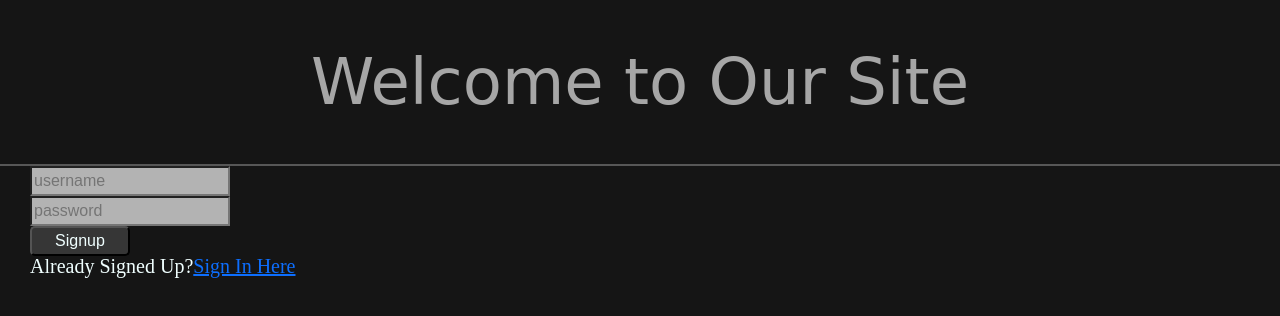
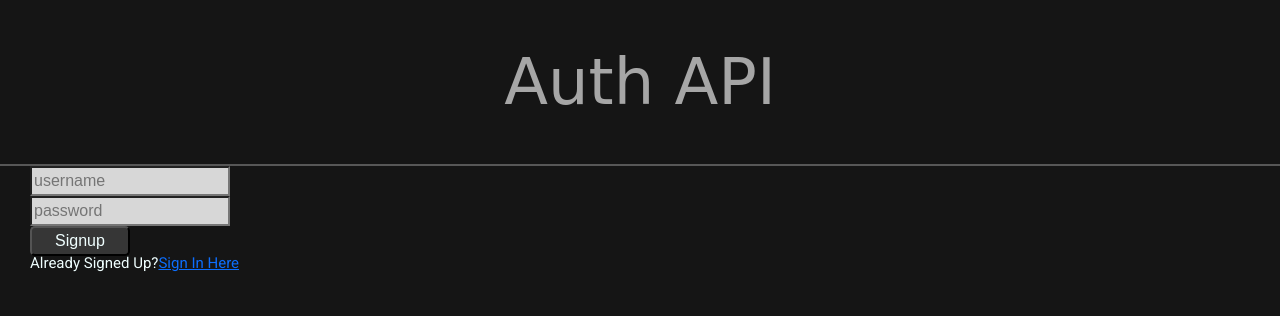
Before and after one commit to brendanrsmith/auth-module-final-project, a website: page front-end/index.html in a window 1280 px wide. Shown: the top 316 px of the page. Drawn offline with nearby package versions, Linux system fonts and the light colour scheme; a web font is replaced by a local one.

Commit message:
updated readme and html

```diff
--- a/front-end/dashboard.js
+++ b/front-end/dashboard.js
@@ -20,7 +20,7 @@ $(document).ready(function () {
         url: `/users/${id}`,
         method: "GET"
     }).done(function (response) {
-        currentUserUl.html(`<li>${response.username}</li>`);
+        currentUserUl.html(`<li clsss="userName">${response.username} with ${response.role} access</li>`);
 
         if (response.role === "admin") {
             $("#allUsers").show();
--- a/front-end/index.html
+++ b/front-end/index.html
@@ -15,14 +15,14 @@
 
 <body>
   <header>
-    <h1>Welcome to Our Site</h1>
+    <h1>Auth API</h1>
   </header>
   <section>
     <form class="form" id="signup">
       <input id="username" class="formField" type="text" name="username" placeholder="username">
       <input id="password" class="formField" type="password" name="password" placeholder="password">
       <button class="button" type="submit">Signup</button>
-      <h3>Already Signed Up?<a href="/signin">Sign In Here</a></h3>
+      <h4>Already Signed Up?<a href="/signin">Sign In Here</a></h4>
     </form>
   </section>
   <script src="https://code.jquery.com/jquery-3.6.0.min.js"
--- a/front-end/style.css
+++ b/front-end/style.css
@@ -1,4 +1,5 @@
 @import url('https://fonts.googleapis.com/css2?family=Zen+Dots&display=swap');
+@import url('https://fonts.googleapis.com/css2?family=Roboto&display=swap');
 
 * {
   background-color: rgb(21, 21, 21);
@@ -41,7 +42,7 @@ h1 {
   width: 200px;
   height: 30px;
   font-family: Arial, Helvetica, sans-serif;
-  background-color: rgb(179, 179, 179);
+  background-color: rgb(215, 215, 215);
 }
 
 .button {
@@ -55,7 +56,14 @@ h1 {
 
 h3 {
   color: azure;
-  font-size: 20px;
+  font-size: 25px;
+  font-family: 'Roboto', sans-serif;
+}
+
+h4 {
+  color: azure;
+  font-size: 15px;
+  font-family: 'Roboto', sans-serif;
 }
 
 .dashboard {
@@ -65,10 +73,12 @@ h3 {
 #currentUser, #allUsers {
   color: rgb(166, 166, 166);
   margin-bottom: 40px;
+  font-family: 'Roboto', sans-serif;
 }
 
 #allUsers li, #currentUser li {
   padding-top: 10px;
+  font-family: 'Roboto', sans-serif;
 }
 
 #allUsers {
--- a/package.json
+++ b/package.json
@@ -6,6 +6,7 @@
   "scripts": {
     "start": "node ./back-end/index.js",
     "dev": "nodemon index.js",
-    "test": "jest --coverage --verbose"
+    "test": "jest --coverage --verbose",
+    "postinstall": "npm install --prefix ./back-end"
   }
 }
```
Also changed, not shown: front-end/signin.html (+1 -1 lines), README.md, auth-api-server.png (added).
